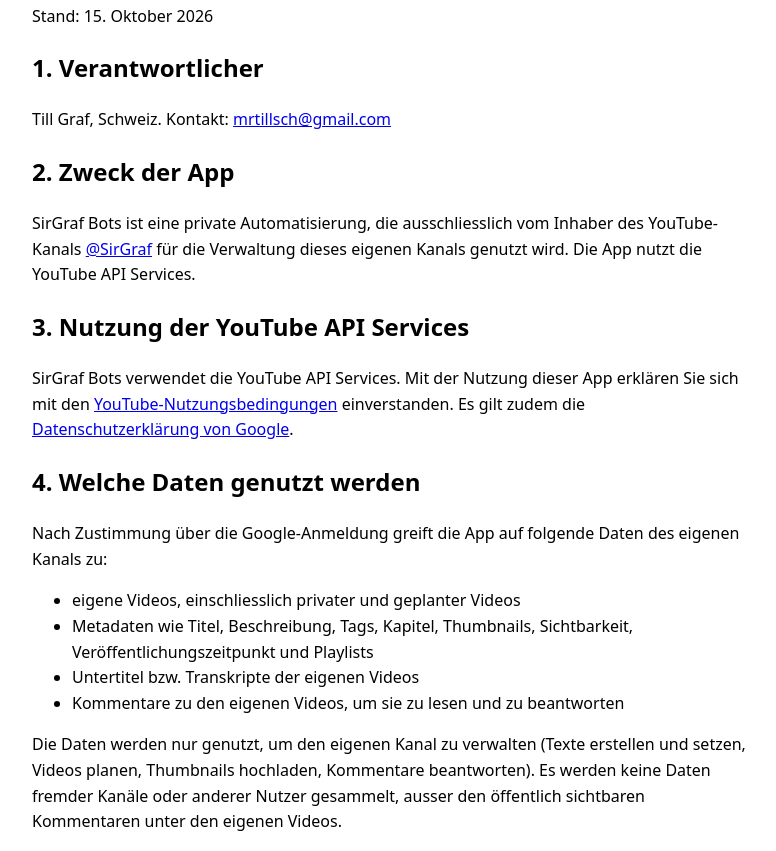
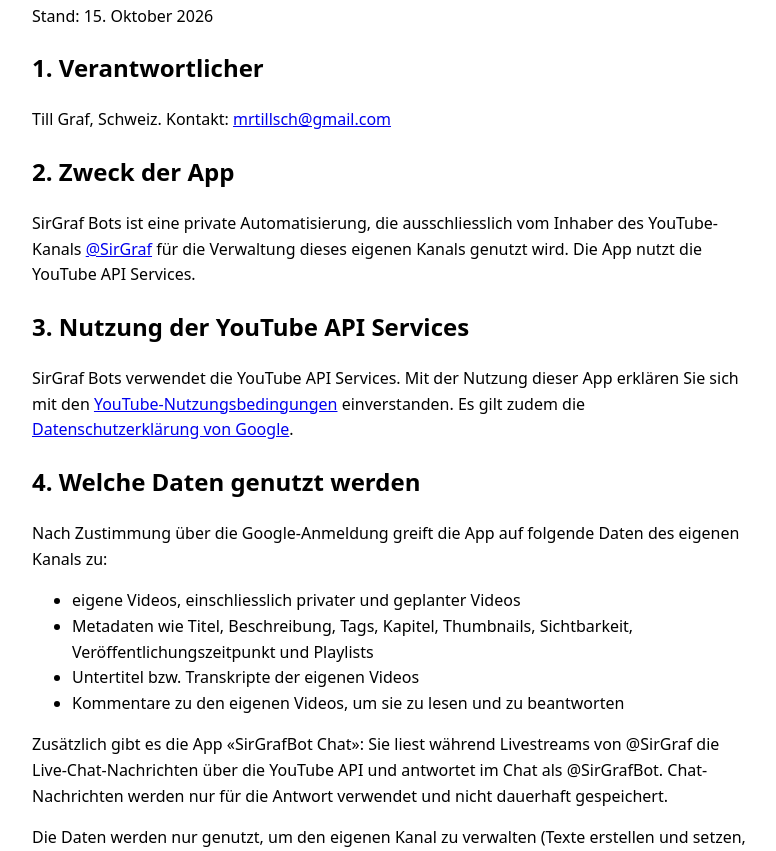
Before and after one commit to SirGraf00/sirgraf00.github.io, a plain HTML site: page datenschutz.html in a window 1280 px wide. Shown: the part 101-952 px from the top of the page, without its empty margins (248-1024 px from the left). Drawn offline with Linux system fonts and the light colour scheme.

Commit message:
Datenschutz: Chat-Bot ergänzt

```diff
--- a/datenschutz.html
+++ b/datenschutz.html
@@ -22,6 +22,7 @@
 <li>Untertitel bzw. Transkripte der eigenen Videos</li>
 <li>Kommentare zu den eigenen Videos, um sie zu lesen und zu beantworten</li>
 </ul>
+<p>Zusätzlich gibt es die App «SirGrafBot Chat»: Sie liest während Livestreams von @SirGraf die Live-Chat-Nachrichten über die YouTube API und antwortet im Chat als @SirGrafBot. Chat-Nachrichten werden nur für die Antwort verwendet und nicht dauerhaft gespeichert.</p>
 <p>Die Daten werden nur genutzt, um den eigenen Kanal zu verwalten (Texte erstellen und setzen, Videos planen, Thumbnails hochladen, Kommentare beantworten). Es werden keine Daten fremder Kanäle oder anderer Nutzer gesammelt, ausser den öffentlich sichtbaren Kommentaren unter den eigenen Videos.</p>
 
 <h2>5. Speicherung</h2>
```
